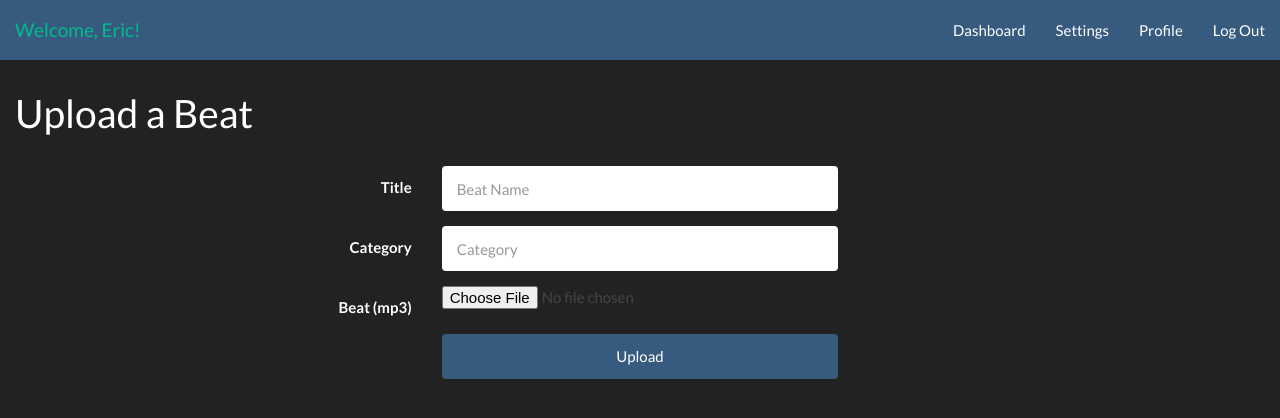
After one commit to ericbo/music-store, a PHP site: page /admin/upload.php in a window 1280 px wide. The commit adds this page. Shown: the top 418 px of the page. Run offline with PHP 8.4, Linux system fonts and the light colour scheme; some libraries are stand-ins or nearby versions.

Commit message:
An upload beat page has been added and completed, except for user validation.

```diff
--- a/admin/admin.html
+++ b/admin/dash.php
@@ -63,7 +63,7 @@
             </div>
           </div>
 
-          <h2 class="sub-header">Section title</h2>
+          <h2 class="sub-header">Current Beats</h2>
           <div class="table-responsive">
             <table class="table table-striped">
               <thead>
--- /dev/null
+++ b/admin/upload.php
@@ -0,0 +1,117 @@
+<?php
+$dir = dirname(__FILE__);
+include_once($dir . "/../functions/database_functions.php");
+
+$success = false;
+
+if(isset($_POST['submit']) && isset($_POST['title']) && isset($_POST['category']) && isset($_FILES['beat']))
+{
+  $uploaddir = $dir . '/../music/';
+  $fileName = basename($_FILES['beat']['name'], '.mp3');
+      try
+      {
+        add_beat($_POST['title'], $_POST['category'], $fileName);
+        move_uploaded_file($_FILES['beat']['tmp_name'], $uploaddir . $fileName . ".mp3");
+        shell_exec("avconv -i {$uploaddir}{$fileName}.mp3 -c:a libvorbis -q:a 4 {$uploaddir}/{$fileName}.ogg");
+        $success = true;
+
+      } catch (Exception $e) {
+        $error = "Something bad happend, please message the website administrator.";
+      }
+}
+?>
+
+<!DOCTYPE html>
+<html lang="en">
+  <head>
+    <meta charset="utf-8">
+    <meta http-equiv="X-UA-Compatible" content="IE=edge">
+    <meta name="viewport" content="width=device-width, initial-scale=1">
+    <!-- The above 3 meta tags *must* come first in the head; any other head content must come *after* these tags -->
+    <title>Upload a Beat</title>
+    <link href="../css/bootstrap.min.css" rel="stylesheet">
+    <link href="../css/dash.css" rel="stylesheet">
+
+    <!--[if lt IE 9]>
+      <script src="https://oss.maxcdn.com/html5shiv/3.7.2/html5shiv.min.js"></script>
+      <script src="https://oss.maxcdn.com/respond/1.4.2/respond.min.js"></script>
+    <![endif]-->
+    <style>
+
+    </style>
+  </head>
+  <body>
+   <nav class="navbar navbar-default navbar-fixed-top">
+      <div class="container-fluid">
+        <div class="navbar-header">
+          <button type="button" class="navbar-toggle collapsed" data-toggle="collapse" data-target="#navbar" aria-expanded="false" aria-controls="navbar">
+            <span class="sr-only">Toggle navigation</span>
+            <span class="icon-bar"></span>
+            <span class="icon-bar"></span>
+            <span class="icon-bar"></span>
+          </button>
+          <a class="navbar-brand" href="#">Welcome, Eric!</a>
+        </div>
+        <div id="navbar" class="navbar-collapse collapse">
+          <ul class="nav navbar-nav navbar-right">
+            <li><a href="#">Dashboard</a></li>
+            <li><a href="#">Settings</a></li>
+            <li><a href="#">Profile</a></li>
+            <li><a href="#">Log Out</a></li>
+          </ul>
+        </div>
+      </div>
+    </nav>
+
+    <div class="container-fluid">
+    <h1 class="page-header">Upload a Beat</h1>
+      <form class="form-horizontal" action="upload.php" method="POST" enctype="multipart/form-data">
+        <?php
+          if(isset($error))
+            echo '<div class="alert alert-danger" role="alert"><strong>Error!</strong> ' . $error . '</div>';
+          else
+            if($success)
+              echo '<div class="alert alert-success" role="alert"><strong> Success!</strong> Beat has been uploaded.</div>';
+        ?>
+      <fieldset>
+
+      <!-- Text input-->
+      <div class="form-group">
+        <label class="col-md-4 control-label" for="title">Title</label>
+        <div class="col-md-4">
+        <input id="title" name="title" placeholder="Beat Name" class="form-control input-md" required="" type="text">
+
+        </div>
+      </div>
+
+      <!-- Text input-->
+      <div class="form-group">
+        <label class="col-md-4 control-label" for="category">Category</label>
+        <div class="col-md-4">
+        <input id="category" name="category" placeholder="Category" class="form-control input-md" required="" type="text">
+
+        </div>
+      </div>
+
+      <!-- File Button -->
+      <div class="form-group">
+        <label class="col-md-4 control-label" for="beat">Beat (mp3)</label>
+        <div class="col-md-4">
+          <input id="beat" name="beat" class="input-file" type="file">
+        </div>
+      </div>
+
+      <div class="form-group">
+        <label class="col-md-4 control-label" for="submit"></label>
+        <div class="col-md-4">
+          <button id="submit" name="submit" class="btn btn-primary btn-block">Upload</button>
+        </div>
+      </div>
+
+      </fieldset>
+      </form>
+    </div>
+    <script src="https://ajax.googleapis.com/ajax/libs/jquery/1.11.3/jquery.min.js"></script>
+    <script src="../js/bootstrap.min.js"></script>
+  </body>
+</html>
--- a/css/login.css
+++ b/css/login.css
@@ -1,6 +1,9 @@
 body {
   padding-top: 40px;
   padding-bottom: 40px;
+}
+.btn {
+  padding: 0.5em;
 }
 .form-signin {
   max-width: 330px;
--- a/database.sql
+++ b/database.sql
@@ -8,11 +8,11 @@ CREATE TABLE beats
 	category		VARCHAR(32)		NOT NULL,
 	exclusive		BIT(1)				DEFAULT 0		NOT NULL,
 	deleted			BIT(1)				DEFAULT 0		NOT NULL,
-	fileName		VARCHAR(128)	NOT NULL
+	fileName		VARCHAR(128)	NOT NULL,
 
 	PRIMARY KEY(beatID)
 );
 
 #Test data for beats.
-INSERT INTO beats VALUES (null, "Le Barbe Blue", "Punk", null, null, null);
+INSERT INTO beats VALUES (null, "Le Barbe Blue", "Punk", 0, 0, "659445_A-Lonely-Christmas.mp3");
 INSERT INTO beats VALUES (null, "Brown Bacon", "Soule", NOW() + INTERVAL 1 MONTH, null, null);
--- a/functions/database_functions.php
+++ b/functions/database_functions.php
@@ -21,5 +21,27 @@ function get_beats_for_sale() {
         throw new Exception('Internal Server error.');
     }
 
+    $query = null;
+    $dbh = null;
+
     return $rows;
 }
+
+function add_beat($title, $category, $filename) {
+    $dbh = db_connection();
+
+    try {
+        $query = $dbh->prepare("INSERT INTO beats VALUES (NULL, ?, ?, DEFAULT, DEFAULT, ?)");
+        $query->execute(array($title, $category, $filename));
+    } catch (PDOException $e) {
+        //log_error($e->getCode(), $e->getMessage());
+        throw new Exception('Internal Server error.');
+    }
+
+    $lastId = $dbh->lastInsertId();
+
+    $query = null;
+    $dbh = null;
+
+    return $lastId;
+}
--- a/index.php
+++ b/index.php
@@ -40,7 +40,7 @@
           foreach($beats as $beat)
           {
             echo "
-            <div class=\"list-group-item\" name="test">
+            <div class=\"list-group-item\" src=\"{$beat['fileName']}\">
            <div class=\"pull-right\">
             <button class=\"btn btn-default pull-right\">Add To Cart</button>
           </div>
```
Also changed, not shown: js/audio-player.js (+6 -1 lines), 1 other file.
